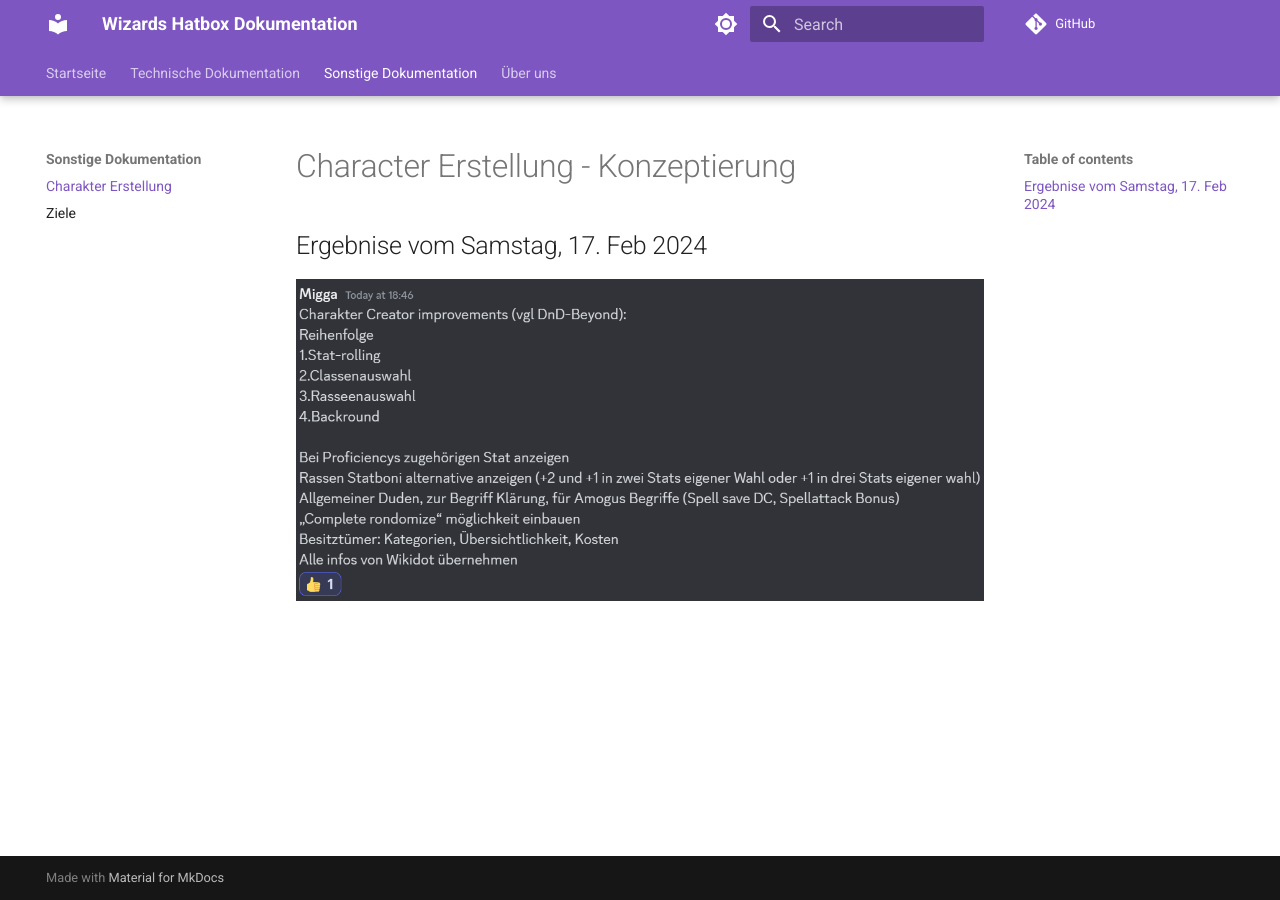
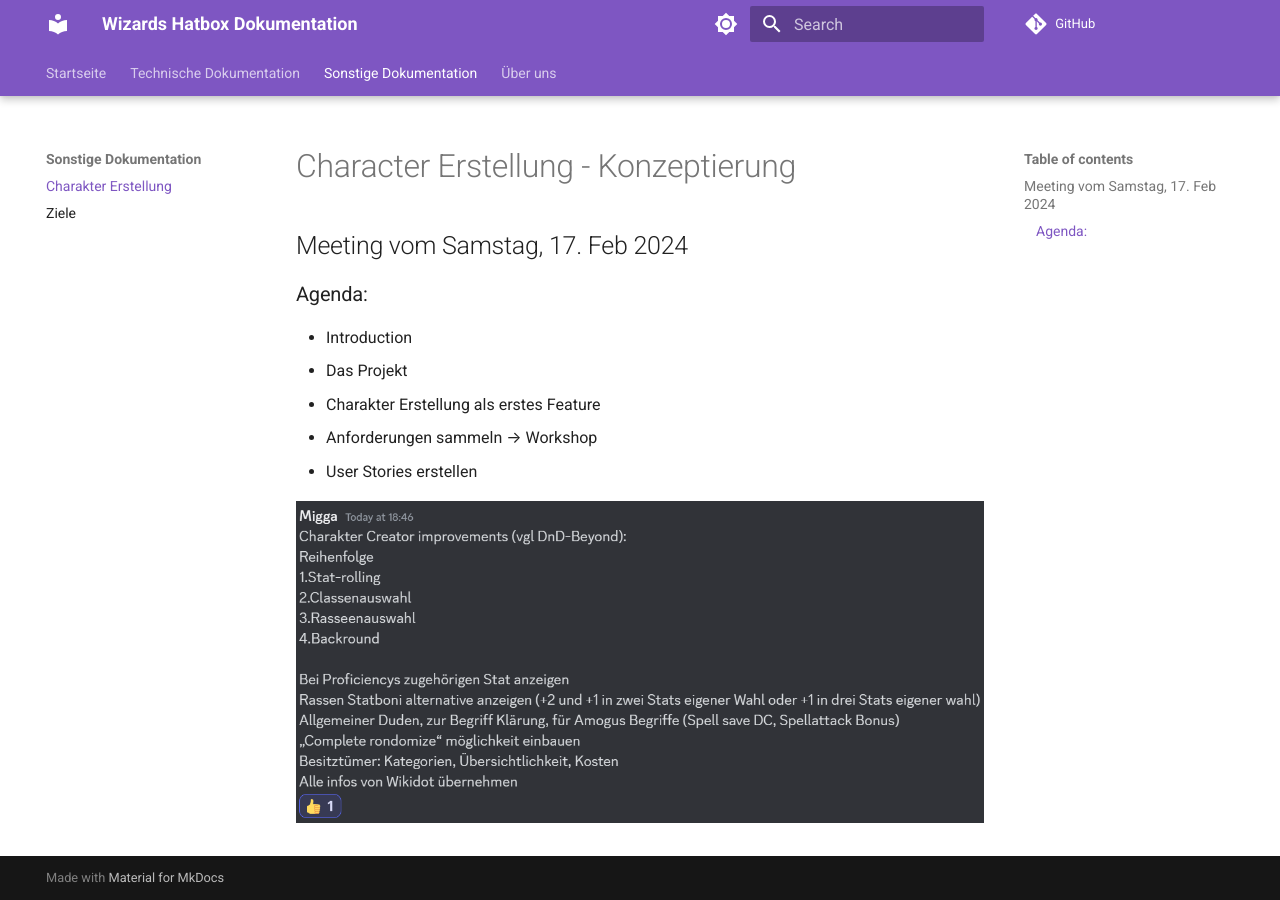
Before and after one commit to Wizards-Hatbox/WizardsHatdocs, an MkDocs documentation site: the page built from docs/nontechnical/char-creator.md, in a window 1280 px wide. Built offline with MkDocs 1.6.1 and Material for MkDocs 9.7.7, drawn with Linux system fonts in a browser that asks for light colours; comment, search, counter and statistics services are not loaded.

Commit message:
add agenda for first meeting

```diff
--- a/docs/nontechnical/char-creator.md
+++ b/docs/nontechnical/char-creator.md
@@ -1,5 +1,12 @@
 # Character Erstellung - Konzeptierung
 
-## Ergebnise vom Samstag, 17. Feb 2024
+## Meeting vom Samstag, 17. Feb 2024
+
+### Agenda:
+- Introduction
+- Das Projekt
+- Charakter Erstellung als erstes Feature
+- Anforderungen sammeln --> Workshop
+- User Stories erstellen
 
 ![Bildschrim aufnahme einer Discord Nachricht](../media/character_creator_first_concept_for_MVP.png)
```
